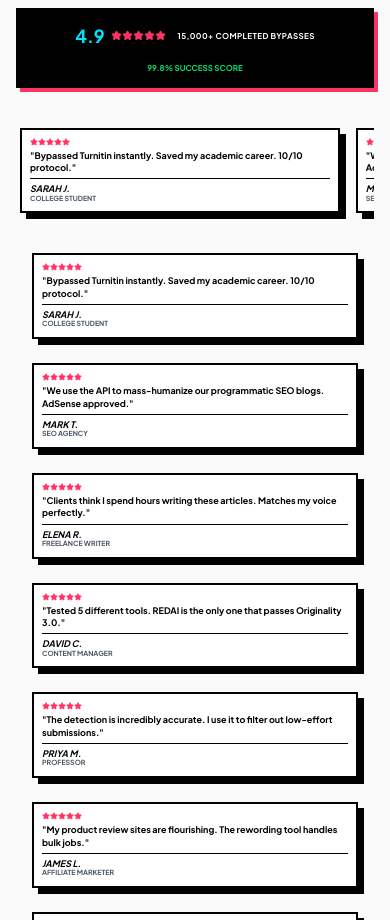
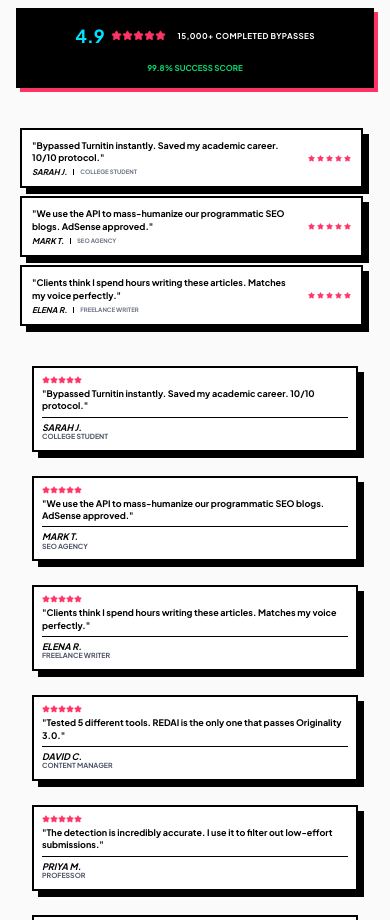
Before and after one commit to inju7/redai-humanizer-deploy-test2, a React (Vite) app: page / in a window 390 px wide. Shown: the part 3920-4840 px from the top of the page. Built offline with nearby package versions, Linux system fonts and the light colour scheme; a web font is replaced by a local one.

Commit message:
feat: Restructure mobile reviews into a premium horizontal carousel grouping 3 lengthwise rectangular compact cards per slide

```diff
--- a/src/app/App.tsx
+++ b/src/app/App.tsx
@@ -418,31 +418,42 @@ export default function App() {
                       </div>
                    </div>
 
-                   {/* Mobile Viewport: Premium Swipe Deck Cards */}
+                   {/* Mobile Viewport: Premium Swipe Deck Cards - 3 horizontal rectangular strips per slide */}
                     <div className="md:hidden flex overflow-x-auto gap-4 pb-6 snap-x snap-mandatory scrollbar-none px-1">
                        {[
+                         [
                            { name: "Sarah J.", role: "College Student", text: "Bypassed Turnitin instantly. Saved my academic career. 10/10 protocol." },
                            { name: "Mark T.", role: "SEO Agency", text: "We use the API to mass-humanize our programmatic SEO blogs. AdSense approved." },
-                        { name: "Elena R.", role: "Freelance Writer", text: "Clients think I spend hours writing these articles. Matches my voice perfectly." },
+                           { name: "Elena R.", role: "Freelance Writer", text: "Clients think I spend hours writing these articles. Matches my voice perfectly." }
+                         ],
+                         [
                            { name: "David C.", role: "Content Manager", text: "Tested 5 different tools. REDAI is the only one that passes Originality 3.0." },
                            { name: "Priya M.", role: "Professor", text: "The detection is incredibly accurate. I use it to filter out low-effort submissions." },
-                        { name: "James L.", role: "Affiliate Marketer", text: "My product review sites are flourishing. The rewording tool handles bulk jobs." },
+                           { name: "James L.", role: "Affiliate Marketer", text: "My product review sites are flourishing. The rewording tool handles bulk jobs." }
+                         ],
+                         [
                            { name: "Chris W.", role: "Editor", text: "Uncanny cadence matching. The grammar check alone saves my team hours." },
                            { name: "Anna B.", role: "Student", text: "The essay writer provides an amazing starting point without raising any AI flags." },
-                        { name: "Luke D.", role: "Content Director", text: "Streamlined our publishing workflow. AI detection score is now consistently 0%." },
+                           { name: "Luke D.", role: "Content Director", text: "Streamlined our publishing workflow. AI detection score is now consistently 0%." }
+                         ],
+                         [
                            { name: "Sophia V.", role: "PhD Candidate", text: "Flawless academic phrasing. Preserves my original arguments perfectly." },
                            { name: "Marcus K.", role: "SEO Specialist", text: "Completely revolutionized our local search campaigns. Zero drops in traffic." },
-                        { name: "Chloe P.", role: "Copywriter", text: "The humanizer adds the perfect natural cadence. Feels like a top-tier copywriter." },
+                           { name: "Chloe P.", role: "Copywriter", text: "The humanizer adds the perfect natural cadence. Feels like a top-tier copywriter." }
+                         ],
+                         [
                            { name: "Nate B.", role: "Digital Agency", text: "Passes Copyleaks and GPTZero with ease. Absolutely robust security protocol." },
                            { name: "Zoe T.", role: "Blog Owner", text: "My readers love the new tone. Natural, engaging, and highly informative." },
                            { name: "Ethan F.", role: "Tech Journalist", text: "The best paraphraser in the market. Retains context perfectly." }
-                      ].map((item, idx) => (
-                         <div key={idx} className="w-[82vw] flex-shrink-0 snap-center">
-                            <TestimonialCard name={item.name} role={item.role} text={item.text} />
-                         </div>
+                         ]
+                       ].map((chunk, chunkIdx) => (
+                          <div key={chunkIdx} className="w-[88vw] flex-shrink-0 snap-center space-y-2">
+                             {chunk.map((item, idx) => (
+                                <TestimonialCard key={idx} name={item.name} role={item.role} text={item.text} isCompact={true} />
                              ))}
                           </div>
-
+                       ))}
+                    </div>
                     {/* Desktop Viewport: 5-Column High Density Grid */}
                    <div className="hidden md:grid grid-cols-3 lg:grid-cols-5 gap-3">
                       <TestimonialCard name="Sarah J." role="College Student" text="Bypassed Turnitin instantly. Saved my academic career. 10/10 protocol." />
@@ -593,7 +604,28 @@ function WorkspaceProcessor({ activeTool }: { activeTool: string }) {
 
 // --- LANDING PAGE COMPONENTS ---
 
-function TestimonialCard({ name, role, text }: { name: string, role: string, text: string }) {
+function TestimonialCard({ name, role, text, isCompact = false }: { name: string, role: string, text: string, isCompact?: boolean }) {
+  if (isCompact) {
+    return (
+      <div className="brutal-container bg-white border-2 border-black p-2.5 flex items-center justify-between gap-3 hover:translate-x-[-1px] hover:translate-y-[-1px] hover:shadow-[3px_3px_0_#000] transition-all cursor-pointer rounded-none w-full">
+         <div className="flex-1 min-w-0">
+            <p className="font-jakarta text-[9px] font-bold leading-snug text-black line-clamp-2">"{text}"</p>
+            <div className="flex items-center gap-1.5 mt-1">
+               <span className="font-orbitron font-extrabold italic uppercase text-[8px] text-black leading-none">{name}</span>
+               <span className="text-[6px] text-gray-500 font-bold uppercase leading-none border-l border-black pl-1.5">{role}</span>
+            </div>
+         </div>
+         <div className="flex text-[var(--theme-accent)] flex-shrink-0 gap-0.5">
+            <Star size={7} fill="currentColor" />
+            <Star size={7} fill="currentColor" />
+            <Star size={7} fill="currentColor" />
+            <Star size={7} fill="currentColor" />
+            <Star size={7} fill="currentColor" />
+         </div>
+      </div>
+    );
+  }
+
   return (
     <div className="brutal-container bg-white border-2 border-black p-2 relative flex flex-col justify-between hover:translate-x-[-1px] hover:translate-y-[-1px] hover:shadow-[3px_3px_0_#000] transition-all cursor-pointer">
        <div>
```
Also changed, not shown: 5 other files (tests, documents, lock files or other folders). Lines whose indentation alone changed are shown as unchanged.
